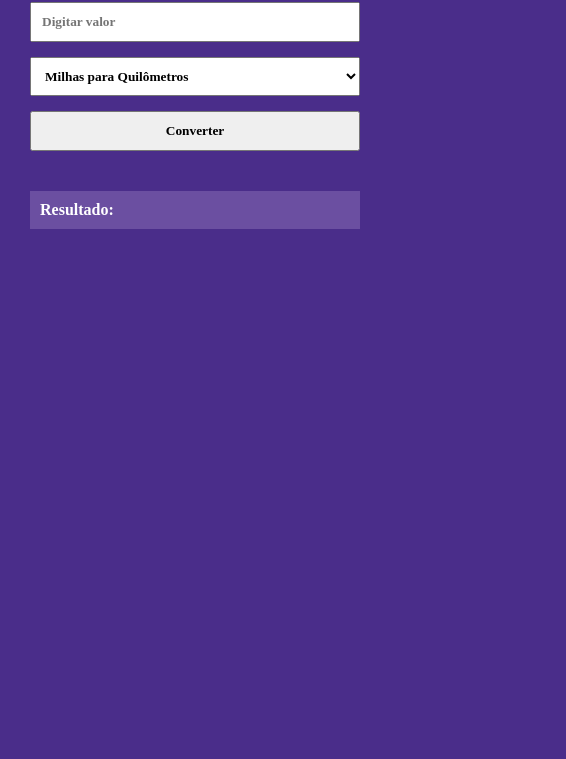
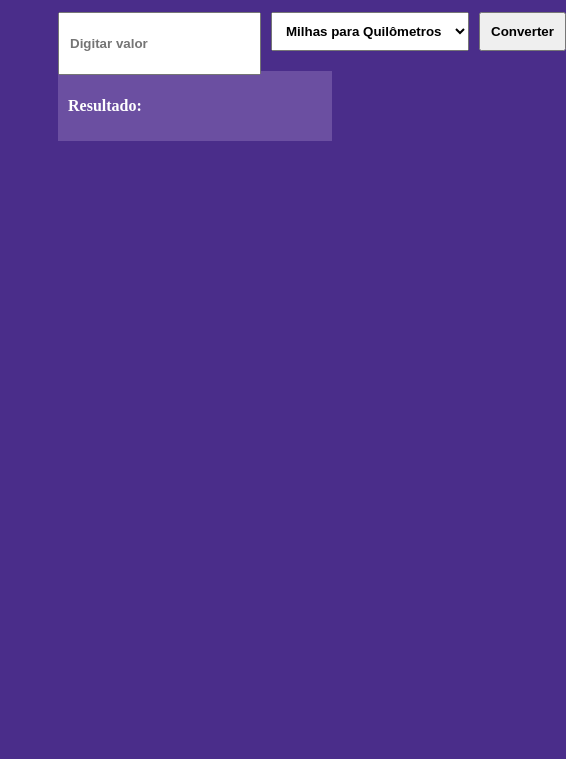
Before and after one commit to Lucianoquintela/conversor-de-unidades, a plain HTML site: page index.html in a window 390 px wide. Shown: the part 85-844 px from the top of the page, 566 px wide, since content can reach past the window. Drawn offline with Linux system fonts and the light colour scheme.

Commit message:
Initial commit

```diff
--- a/src/styles/style.css
+++ b/src/styles/style.css
@@ -3,27 +3,20 @@
   --cor-texto: #ffffff;
   --resultado-fundo-card: #6B4FA1;
 }
-*{
-  margin:0;
-  padding: 0;
-  box-sizing: border-box;
-  font-family: Poppins;
-}
 
 body{
   background-color: var(--cor-background)
-
 }
 
 .container{
-
   margin: 50px
 }
+
 h1{
   color:var(--cor-texto);
 }
+
 .inputs{
-
   display: flex;
   gap:10px;
   margin-top: 20px;
@@ -40,29 +33,4 @@ input,select,button{
   margin-top: 20px;
   padding:10px;
   color:var(--cor-texto);
-
-
 }
-
-/* === Regras só para celular === */
-@media (max-width: 768px) {
-  .container{
-
-  margin: 30px
-}
-  .inputs{
-    flex-direction: column;
-    flex-wrap: wrap;
-    justify-content: center;
-    margin-top: 30px;
-    gap:15px;
-  }
-  input,select,button{
-    width:100%;
-
-  }
-  .box-resultado{
-    margin-top: 40px;
-
-  }
-}
```
